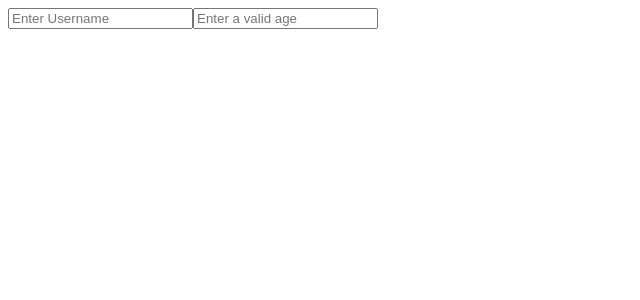
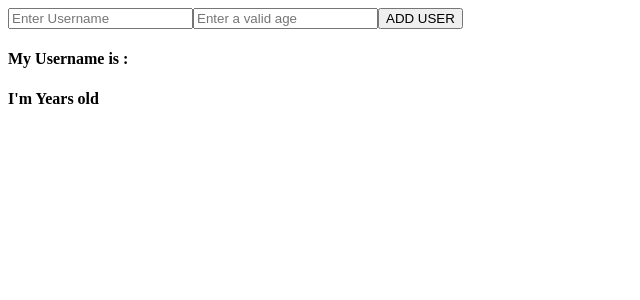
Before and after one commit to EjiroOsiephri/Refreshals-on-react-js, a React (Vite) app in the folder vite-project/: page / in a window 1280 px wide. Shown: the top 300 px of the page, without its empty margins (0-640 px from the left). Built offline with nearby package versions, Linux system fonts and the light colour scheme.

Commit message:
Created Button components

```diff
--- a/vite-project/src/Components/Form/Buttons.jsx
+++ b/vite-project/src/Components/Form/Buttons.jsx
@@ -1,7 +1,14 @@
 import React from "react";
 
 const Buttons = () => {
-  return <React.Fragment></React.Fragment>;
+  function addUser(e) {
+    e.preventDefault();
+  }
+  return (
+    <React.Fragment>
+      <button onClick={addUser}>ADD USER</button>
+    </React.Fragment>
+  );
 };
 
 export default Buttons;
--- a/vite-project/src/Components/Form/Inputs.jsx
+++ b/vite-project/src/Components/Form/Inputs.jsx
@@ -1,4 +1,5 @@
 import React, { useState } from "react";
+import Buttons from "./Buttons";
 
 const Inputs = () => {
   const [userName, setUsername] = useState("");
@@ -27,7 +28,12 @@ const Inputs = () => {
           onChange={userAgeInputChange}
           placeholder="Enter a valid age"
         />
+        <Buttons></Buttons>
       </form>
+      <div className="inputPageValue">
+        <h4>My Username is : {userName}</h4>
+        <h4>I'm {userAge} Years old</h4>
+      </div>
     </React.Fragment>
   );
 };
```
